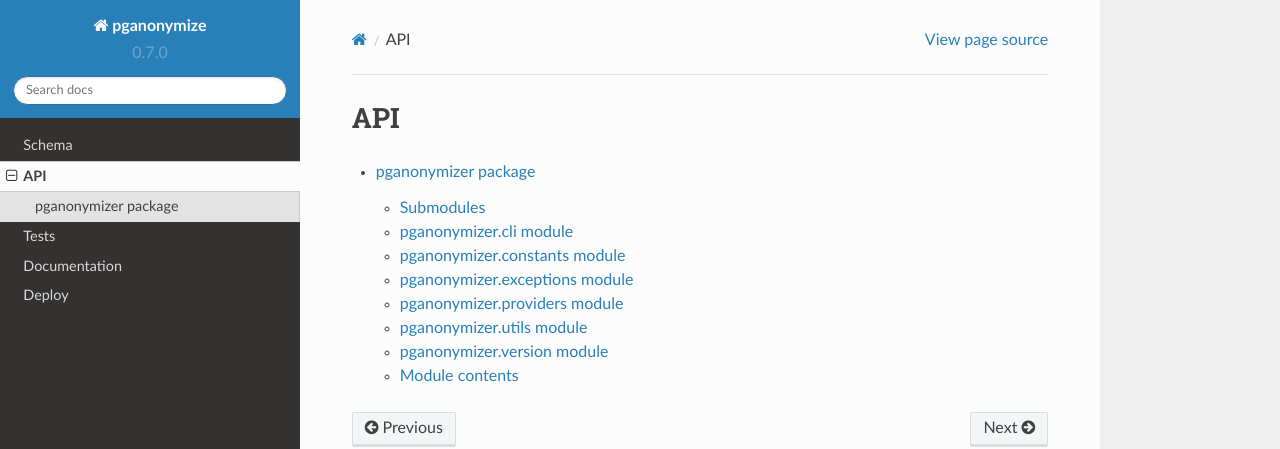
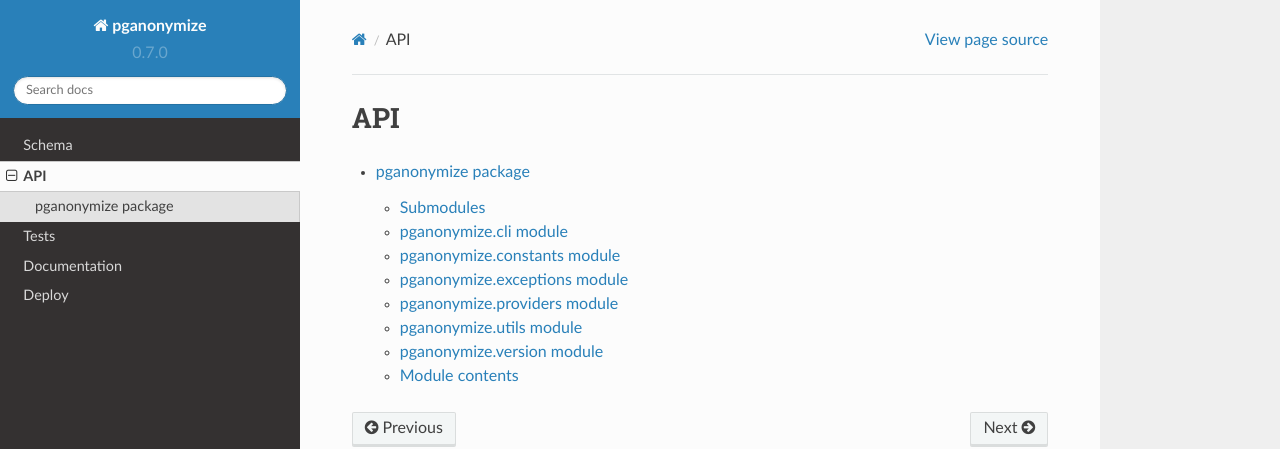
Before and after one commit to rheinwerk-verlag/pganonymize, a Sphinx documentation site: the page built from docs/api.rst, in a window 1280 px wide. Shown: the top 449 px of the page. Built offline with Sphinx 7.4.7 and the Read the Docs theme 2.0.0, drawn with Linux system fonts in a browser that asks for light colours.

Commit message:
#39: Renamed project to pganonymize

```diff
--- a/README.rst
+++ b/README.rst
@@ -136,7 +136,7 @@ If you want to run the anonymizer within a Docker container you first have to bu
 
 .. code-block:: sh
 
-    $ docker build -t pganonymizer .
+    $ docker build -t pganonymize .
 
 After that you can pass a schema file to the container, using Docker volumes, and call the anonymizer:
 
@@ -144,7 +144,7 @@ After that you can pass a schema file to the container, using Docker volumes, an
 
     $ docker run \
         -v <path to your schema>:/schema.yml \
-        -it pganonymizer \
+        -it pganonymize \
         /usr/local/bin/pganonymize \
         --schema=/schema.yml \
         --dbname=<database> \
--- a/docs/api.rst
+++ b/docs/api.rst
@@ -4,4 +4,4 @@ API
 .. toctree::
    :maxdepth: 4
 
-   pganonymizer
+   pganonymize
--- a/docs/conf.py
+++ b/docs/conf.py
@@ -194,7 +194,7 @@ html_theme = 'sphinx_rtd_theme'
 #html_file_suffix = None
 
 # Output file base name for HTML help builder.
-htmlhelp_basename = 'pganonymizerdoc'
+htmlhelp_basename = 'pganonymizedoc'
 
 
 # -- Options for LaTeX output ------------------------------------------
--- a/docs/pganonymizer.rst
+++ b/docs/pganonymize.rst
@@ -1,53 +1,53 @@
-pganonymizer package
+pganonymize package
 ====================
 
 Submodules
 ----------
 
-pganonymizer.cli module
+pganonymize.cli module
 -----------------------
 
-.. automodule:: pganonymizer.cli
+.. automodule:: pganonymize.cli
     :members:
     :undoc-members:
     :show-inheritance:
 
-pganonymizer.constants module
+pganonymize.constants module
 -----------------------------
 
-.. automodule:: pganonymizer.constants
+.. automodule:: pganonymize.constants
     :members:
     :undoc-members:
     :show-inheritance:
 
-pganonymizer.exceptions module
+pganonymize.exceptions module
 ------------------------------
 
-.. automodule:: pganonymizer.exceptions
+.. automodule:: pganonymize.exceptions
     :members:
     :undoc-members:
     :show-inheritance:
 
-pganonymizer.providers module
+pganonymize.providers module
 -----------------------------
 
-.. automodule:: pganonymizer.providers
+.. automodule:: pganonymize.providers
     :members:
     :undoc-members:
     :show-inheritance:
 
-pganonymizer.utils module
+pganonymize.utils module
 -------------------------
 
-.. automodule:: pganonymizer.utils
+.. automodule:: pganonymize.utils
     :members:
     :undoc-members:
     :show-inheritance:
 
-pganonymizer.version module
+pganonymize.version module
 ---------------------------
 
-.. automodule:: pganonymizer.version
+.. automodule:: pganonymize.version
     :members:
     :undoc-members:
     :show-inheritance:
@@ -56,7 +56,7 @@ pganonymizer.version module
 Module contents
 ---------------
 
-.. automodule:: pganonymizer
+.. automodule:: pganonymize
     :members:
     :undoc-members:
     :show-inheritance:
```
Also changed, not shown: .isort.cfg, 4 other files.
